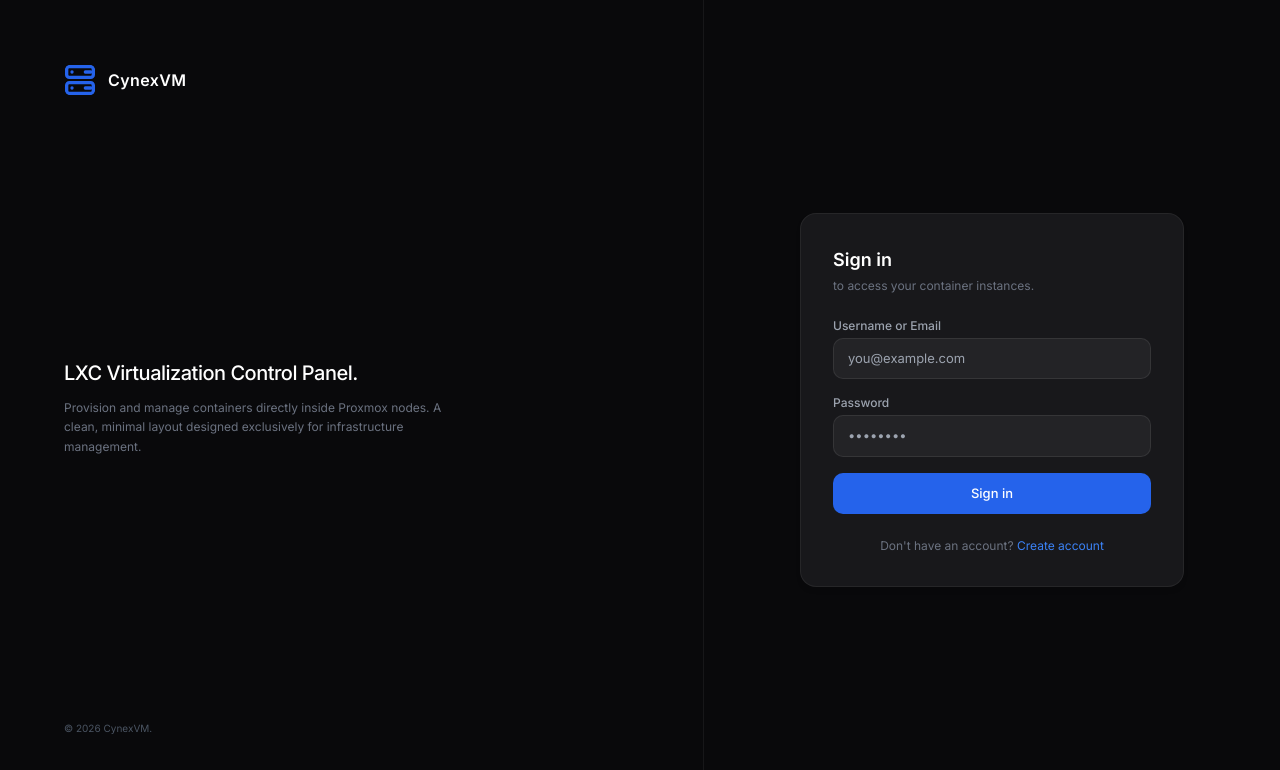
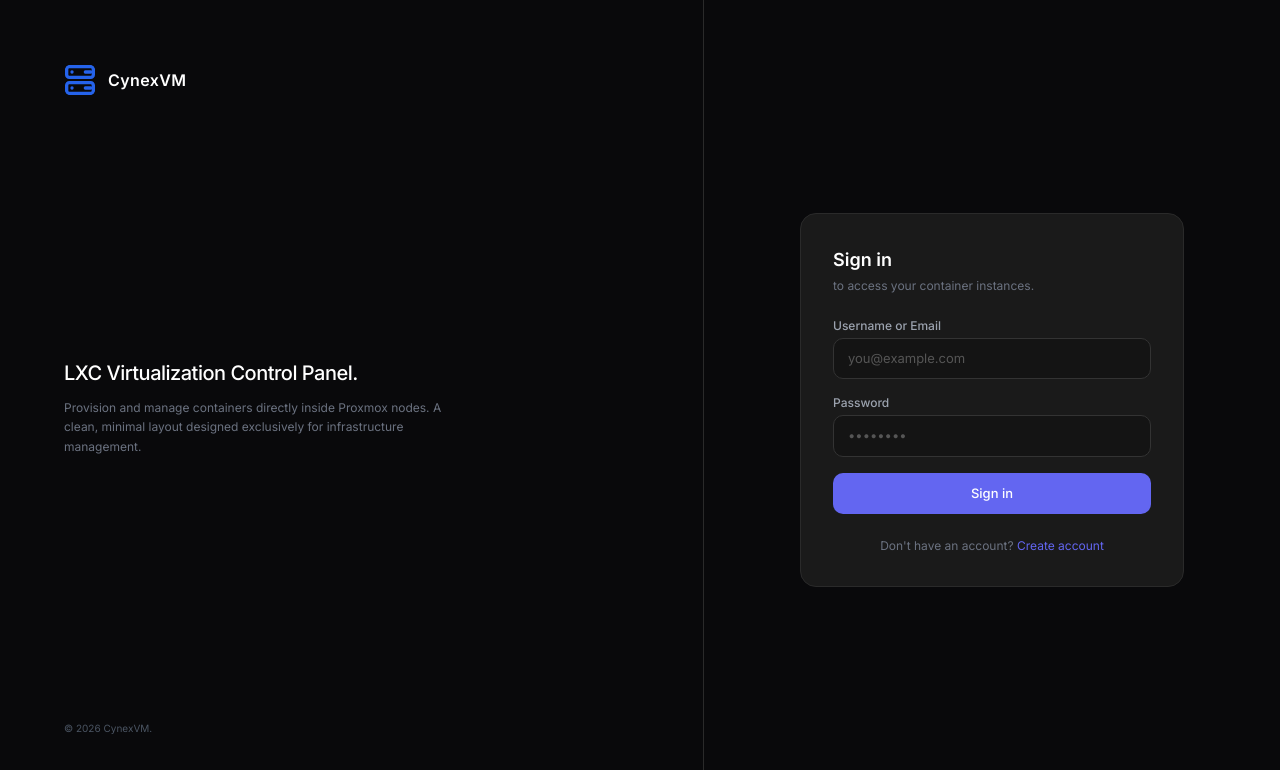
Before and after one commit to xAyan55/CynexVM, a React (Vite) app in the folder frontend/: page /login in a window 1280 px wide. Shown: the top 770 px of the page. Built offline with nearby package versions, Linux system fonts and the light colour scheme.

Commit message:
Design: Restructured colors to match custom Indigo dark theme configuration from Airlink

```diff
--- a/frontend/src/index.css
+++ b/frontend/src/index.css
@@ -2,28 +2,32 @@
 @tailwind components;
 @tailwind utilities;
 
-/* Base Overrides */
+/* Base overrides matching custom dark theme */
 html, body {
-  background-color: #09090B;
-  color: #F3F4F6;
+  background-color: #0f0f0f;
+  color: #a3a3a3;
   font-family: 'Inter', sans-serif;
   margin: 0;
   padding: 0;
 }
 
-/* Flat Card & Panel classes */
+/* Page titles */
+h1, h2, h3, h4, h5, h6 {
+  color: #f0f0f0;
+}
+
+/* Custom Card panel */
 .al-card {
-  background-color: #18181B; /* Zinc 900 */
-  border: 1px solid rgba(255, 255, 255, 0.06);
+  background-color: #1a1a1a;
+  border: 1px solid #2a2a2a;
   border-radius: 16px;
-  box-shadow: 0 4px 12px -10px rgba(0, 0, 0, 0.5);
 }
 
 /* Flat Inputs */
 .al-input {
-  background-color: rgba(255, 255, 255, 0.05);
-  border: 1px solid rgba(255, 255, 255, 0.08);
-  color: #F3F4F6;
+  background-color: #141414;
+  border: 1px solid #333333;
+  color: #f0f0f0;
   border-radius: 10px;
   padding: 10px 14px;
   font-size: 13px;
@@ -32,8 +36,12 @@ html, body {
 }
 
 .al-input:focus {
-  border-color: #2563EB;
-  box-shadow: 0 0 0 3px rgba(37, 99, 235, 0.15);
+  border-color: #6366f1;
+  box-shadow: 0 0 0 3px rgba(99, 102, 241, 0.15);
+}
+
+.al-input::placeholder {
+  color: #555555;
 }
 
 /* Flat Buttons */
@@ -49,6 +57,7 @@ html, body {
   transition: all 150ms ease;
   cursor: pointer;
   border: 1px solid transparent;
+  font-family: inherit;
 }
 
 .al-btn:disabled {
@@ -57,59 +66,60 @@ html, body {
 }
 
 .al-btn-primary {
-  background-color: #2563EB;
-  color: #FFFFFF;
+  background-color: #6366f1;
+  color: #ffffff;
 }
 
 .al-btn-primary:hover:not(:disabled) {
-  background-color: #1D4ED8;
+  background-color: #818cf8;
 }
 
 .al-btn-secondary {
-  background-color: rgba(255, 255, 255, 0.05);
-  border-color: rgba(255, 255, 255, 0.08);
-  color: #E5E7EB;
+  background-color: #1a1a1a;
+  border-color: #2a2a2a;
+  color: #a3a3a3;
 }
 
 .al-btn-secondary:hover:not(:disabled) {
-  background-color: rgba(255, 255, 255, 0.1);
-  border-color: rgba(255, 255, 255, 0.15);
+  background-color: #252525;
+  border-color: #333333;
+  color: #f0f0f0;
 }
 
 .al-btn-danger {
   background-color: rgba(239, 68, 68, 0.1);
   border-color: rgba(239, 68, 68, 0.2);
-  color: #F87171;
+  color: #ef4444;
 }
 
 .al-btn-danger:hover:not(:disabled) {
-  background-color: #EF4444;
-  color: #FFFFFF;
+  background-color: #ef4444;
+  color: #ffffff;
 }
 
-/* Custom Scrollbars */
+/* Scrollbars */
 ::-webkit-scrollbar {
   width: 6px;
   height: 6px;
 }
 
 ::-webkit-scrollbar-track {
-  background: #09090B;
+  background: #0f0f0f;
 }
 
 ::-webkit-scrollbar-thumb {
-  background: rgba(255, 255, 255, 0.08);
+  background: #2a2a2a;
   border-radius: 3px;
 }
 
 ::-webkit-scrollbar-thumb:hover {
-  background: rgba(255, 255, 255, 0.15);
+  background: #333333;
 }
 
-/* Table overrides */
+/* Table styles */
 .al-table-header {
-  background-color: rgba(255, 255, 255, 0.02);
-  border-bottom: 1px solid rgba(255, 255, 255, 0.06);
-  color: #9CA3AF;
+  background-color: #1a1a1a;
+  border-bottom: 1px solid #2a2a2a;
+  color: #666666;
   font-weight: 500;
 }
--- a/frontend/src/pages/Dashboard.tsx
+++ b/frontend/src/pages/Dashboard.tsx
@@ -105,7 +105,7 @@ export const Dashboard: React.FC = () => {
         ctx.lineTo(x, y);
       }
 
-      ctx.strokeStyle = '#2563EB';
+      ctx.strokeStyle = '#6366f1';
       ctx.lineWidth = 2.0;
       ctx.stroke();
 
--- a/frontend/tailwind.config.js
+++ b/frontend/tailwind.config.js
@@ -7,11 +7,30 @@ export default {
   theme: {
     extend: {
       colors: {
-        pageBg: '#09090B',       // Zinc 950
-        secondaryBg: '#111827',  // Gray 900
-        cardBg: '#18181B',       // Zinc 900
-        accentBlue: '#2563EB',   // Solid Blue
-        borderSubtle: 'rgba(255, 255, 255, 0.06)'
+        pageBg: '#0f0f0f',         // Base background canvas
+        secondaryBg: '#111111',    // Sidebar background
+        cardBg: '#1a1a1a',         // Card panel background
+        inputBg: '#141414',        // Input background
+        accentBlue: '#6366f1',     // Active brand accent (Indigo)
+        accentHover: '#818cf8',    // Active brand accent hover
+        borderSubtle: '#2a2a2a',   // Standard border line
+        borderLessSubtle: 'rgba(255, 255, 255, 0.05)',
+        textResting: '#a3a3a3',    // Default body text
+        textStrong: '#f0f0f0',     // Bold headings and nav active text
+        textMuted: '#666666',      // Subdued metadata
+        blue: {
+          50: '#eef2ff',
+          100: '#e0e7ff',
+          200: '#c7d2fe',
+          300: '#a5b4fc',
+          400: '#818cf8',
+          500: '#6366f1', // Main Indigo Brand
+          600: '#4f46e5', // Hover/Active Indigo
+          700: '#4338ca',
+          800: '#3730a3',
+          900: '#312e81',
+          950: '#1e1b4b',
+        }
       },
       borderRadius: {
         btn: '10px',
```
